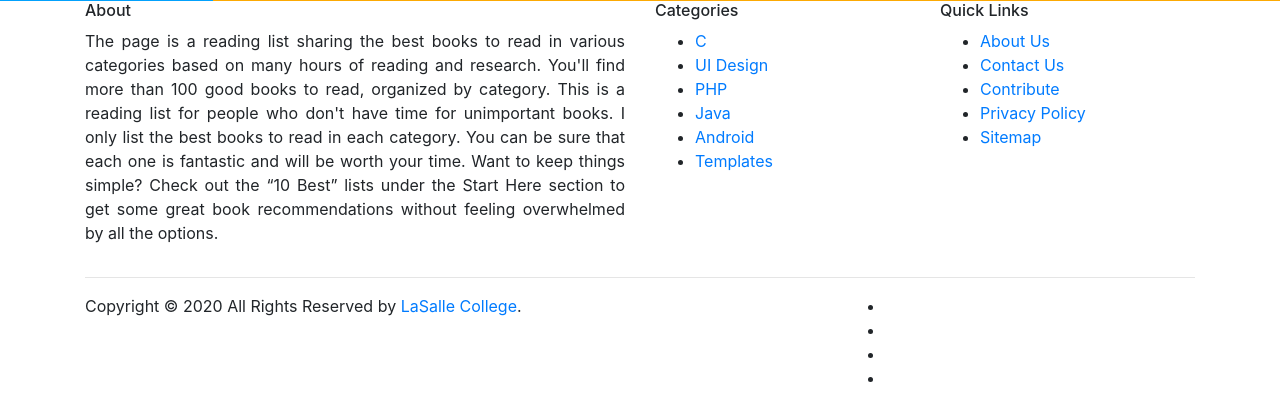
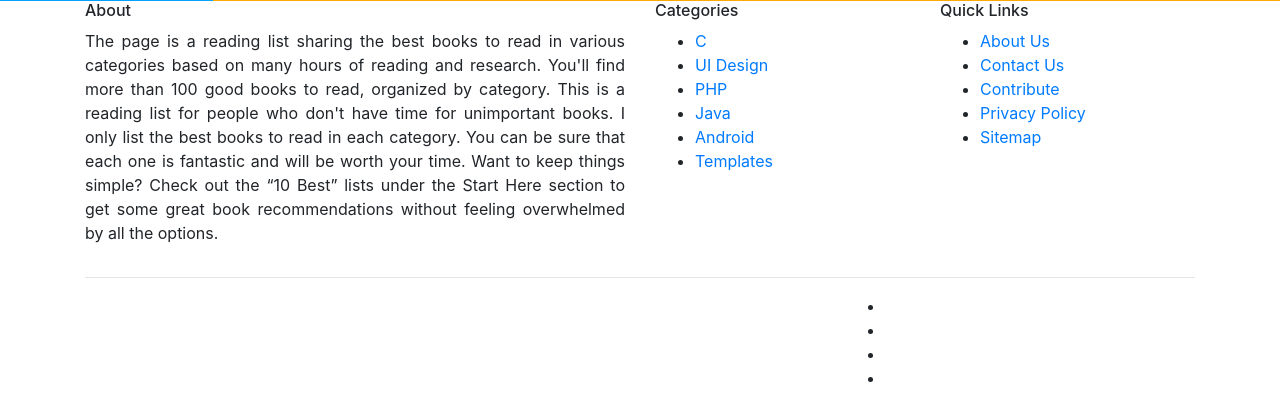
Before and after one commit to Gelilaaah/library-management-system, a Django app: page / in a window 1280 px wide. Shown: the part 928-1334 px from the top of the page. Run offline with Django 4.2, Linux system fonts and the light colour scheme; data comes from the database, SQL or seed files in the repository.

Commit message:
base_generic.html
Removed copyright text from the footer.

```diff
--- a/library-managment/mylibrary/templates/mylibrary/base_generic.html
+++ b/library-managment/mylibrary/templates/mylibrary/base_generic.html
@@ -90,9 +90,7 @@
 		  <div class="container">
 			<div class="row">
 			  <div class="col-md-8 col-sm-6 col-xs-12">
-				<p class="copyright-text">Copyright &copy; 2020 All Rights Reserved by
-			 <a href="#">LaSalle College</a>.
-				</p>
+
 			  </div>
 
 			  <div class="col-md-4 col-sm-6 col-xs-12">
```
